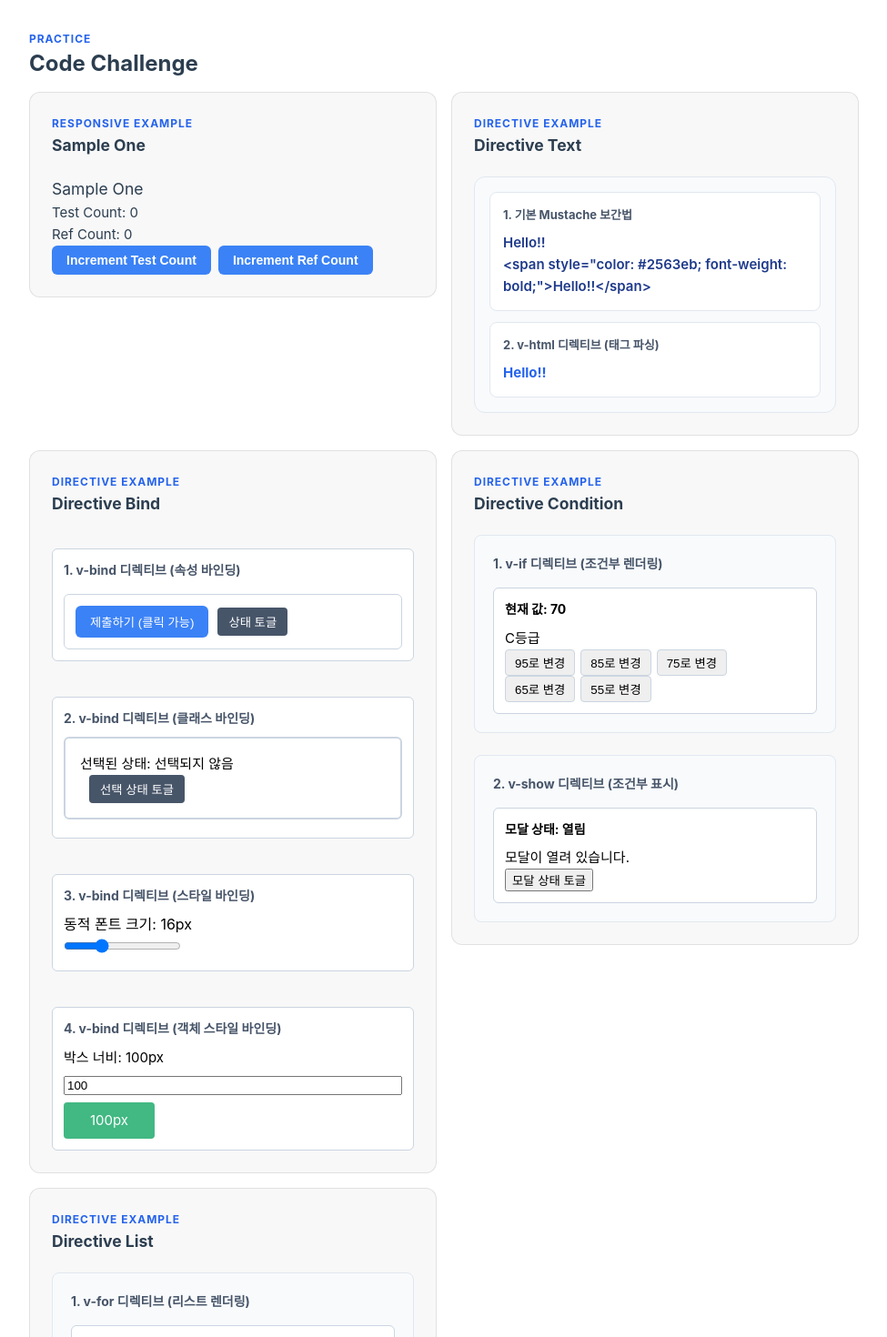
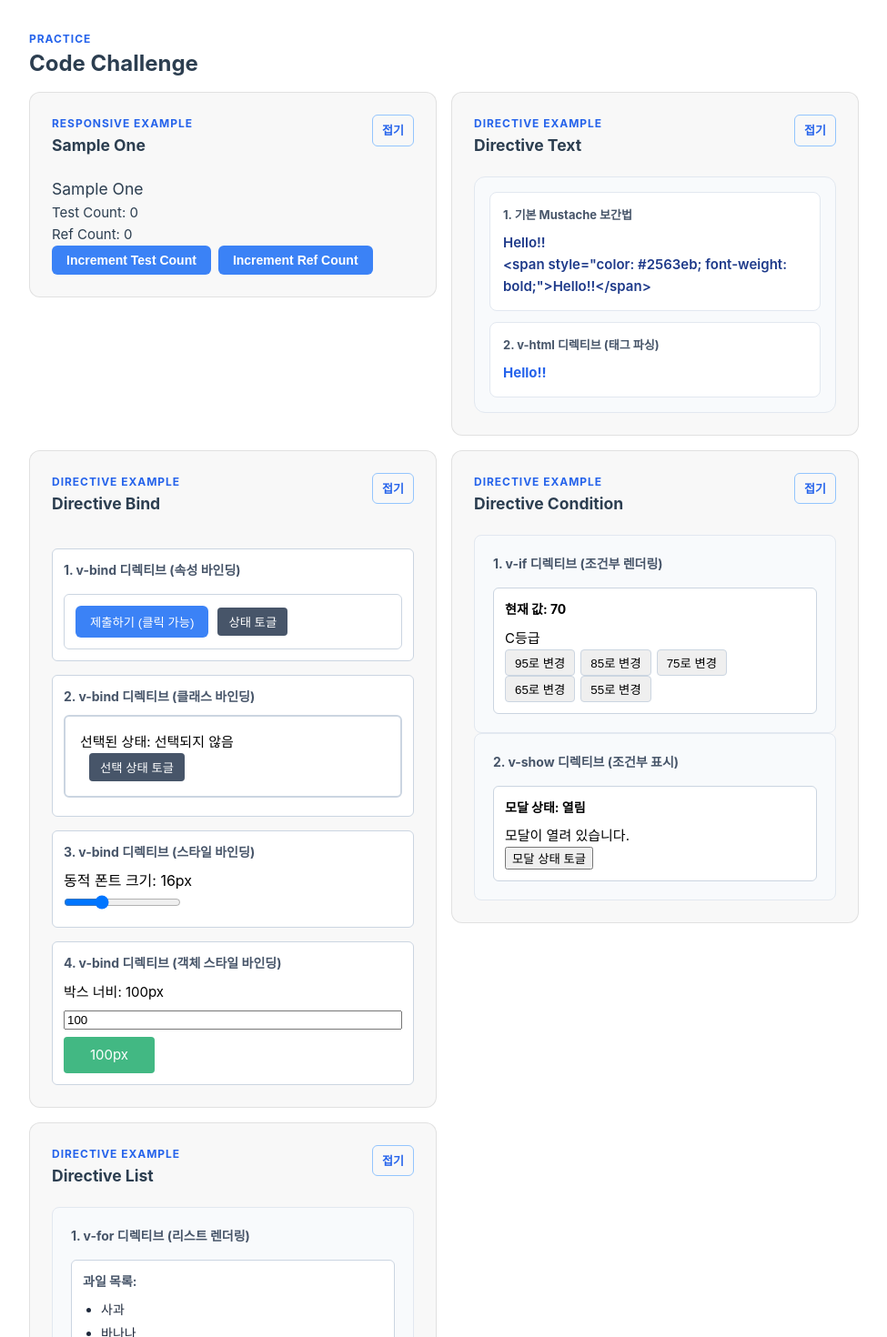
Before and after one commit to ShinHyeongcheol/skala-vue, a Vue app in the folder skala-vue/: page / in a window 1280 px wide. Shown: the part 180-1650 px from the top of the page at 91% size, without its empty margins (152-1127 px from the left). Built offline with nearby package versions, Linux system fonts and the light colour scheme.

Commit message:
#3: add code challenge toggle

```diff
--- a/skala-vue/src/App.vue
+++ b/skala-vue/src/App.vue
@@ -1,9 +1,18 @@
 <script setup>
+import { ref } from 'vue'
 import SampleOne from './components/practices/codeChallenge/SampleOne.vue'
 import DirectiveText from './components/practices/codeChallenge/DirectiveText.vue'
 import DirectiveBind from './components/practices/codeChallenge/DirectiveBind.vue'
 import DirectiveCondition from './components/practices/codeChallenge/DirectiveCondition.vue'
 import DirectiveList from './components/practices/codeChallenge/DirectiveList.vue'
+
+const openCards = ref({
+  sampleOne: true,
+  directiveText: true,
+  directiveBind: true,
+  directiveCondition: true,
+  directiveList: true,
+})
 </script>
 
 <template>
@@ -24,38 +33,63 @@ import DirectiveList from './components/practices/codeChallenge/DirectiveList.vu
         <!-- 새 Code Challenge는 이 article을 복사해 컴포넌트만 바꿔 추가하세요. -->
         <article class="practice-card">
           <div class="card-heading">
+            <div>
               <p>Responsive example</p>
               <h3>Sample One</h3>
             </div>
-          <SampleOne />
+            <button class="card-toggle" type="button" :aria-expanded="openCards.sampleOne" @click="openCards.sampleOne = !openCards.sampleOne">
+              {{ openCards.sampleOne ? '접기' : '열기' }}
+            </button>
+          </div>
+          <div v-show="openCards.sampleOne"><SampleOne /></div>
         </article>
         <article class="practice-card">
           <div class="card-heading">
+            <div>
               <p>Directive example</p>
               <h3>Directive Text</h3>
             </div>
-          <DirectiveText />
+            <button class="card-toggle" type="button" :aria-expanded="openCards.directiveText" @click="openCards.directiveText = !openCards.directiveText">
+              {{ openCards.directiveText ? '접기' : '열기' }}
+            </button>
+          </div>
+          <div v-show="openCards.directiveText"><DirectiveText /></div>
         </article>
         <article class="practice-card">
           <div class="card-heading">
+            <div>
               <p>Directive example</p>
               <h3>Directive Bind</h3>
             </div>
-          <DirectiveBind />
+            <button class="card-toggle" type="button" :aria-expanded="openCards.directiveBind" @click="openCards.directiveBind = !openCards.directiveBind">
+              {{ openCards.directiveBind ? '접기' : '열기' }}
+            </button>
+          </div>
+          <div v-show="openCards.directiveBind"><DirectiveBind /></div>
         </article>
         <article class="practice-card">
           <div class="card-heading">
+            <div>
               <p>Directive example</p>
               <h3>Directive Condition</h3>
             </div>
-          <DirectiveCondition />
+            <button class="card-toggle" type="button" :aria-expanded="openCards.directiveCondition" @click="openCards.directiveCondition = !openCards.directiveCondition">
+              {{ openCards.directiveCondition ? '접기' : '열기' }}
+            </button>
+          </div>
+          <div v-show="openCards.directiveCondition"><DirectiveCondition /></div>
         </article>
         <article class="practice-card">
           <div class="card-heading">
+            <div>
               <p>Directive example</p>
               <h3>Directive List</h3>
             </div>
-          <DirectiveList />
+            <button class="card-toggle" type="button" :aria-expanded="openCards.directiveList" @click="openCards.directiveList = !openCards.directiveList">
+              {{ openCards.directiveList ? '접기' : '열기' }}
+            </button>
+          </div>
+          <div v-show="openCards.directiveList"><DirectiveList /></div>
         </article>
       </div>
     </section>
@@ -144,8 +178,32 @@ h2 {
 }
 
 .card-heading {
+  display: flex;
+  align-items: start;
+  justify-content: space-between;
+  gap: 1rem;
+}
+
+.card-heading > div {
   display: grid;
   gap: 0.25rem;
+}
+
+.card-toggle {
+  flex: 0 0 auto;
+  padding: 0.375rem 0.625rem;
+  color: #2563eb;
+  font: inherit;
+  font-size: 0.8125rem;
+  font-weight: 700;
+  background: transparent;
+  border: 1px solid #93c5fd;
+  border-radius: 0.375rem;
+  cursor: pointer;
+}
+
+.card-toggle:hover {
+  background: #eff6ff;
 }
 
 .empty-card {
```
Lines whose indentation alone changed are shown as unchanged.
